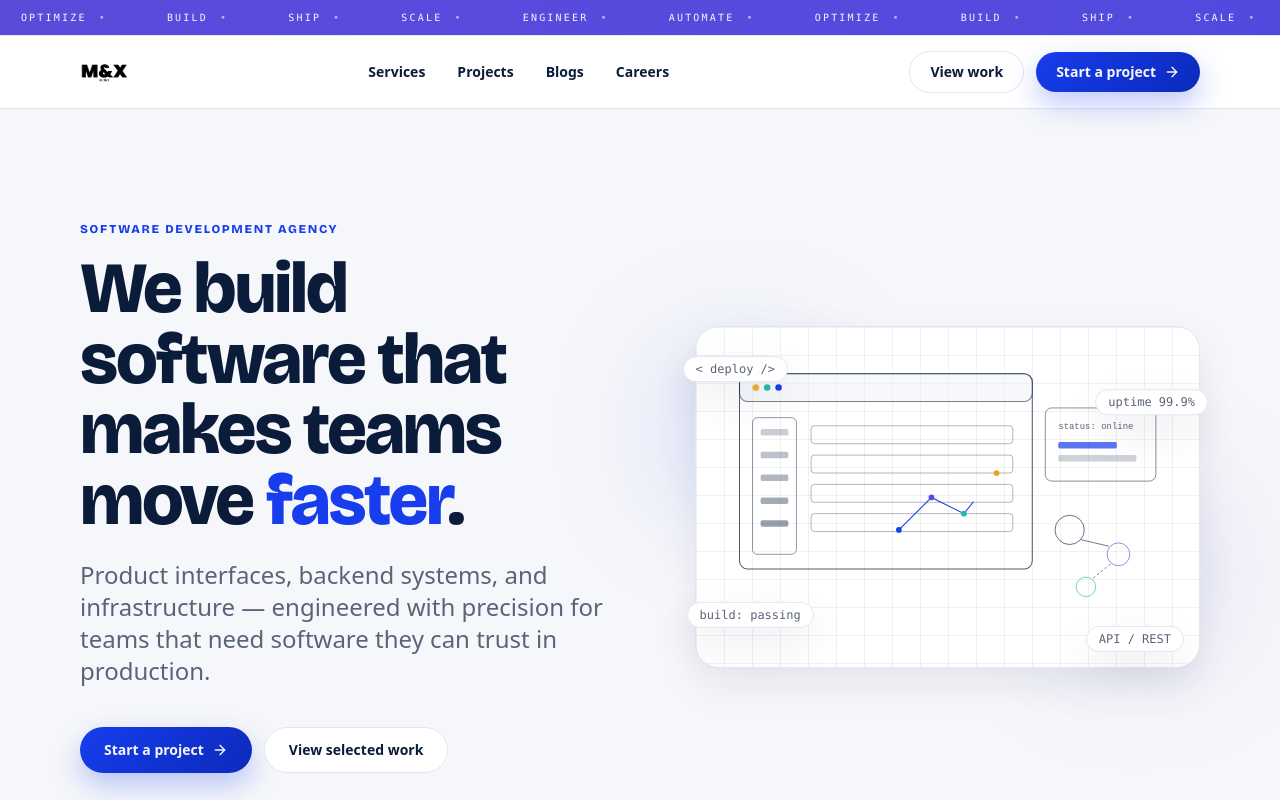
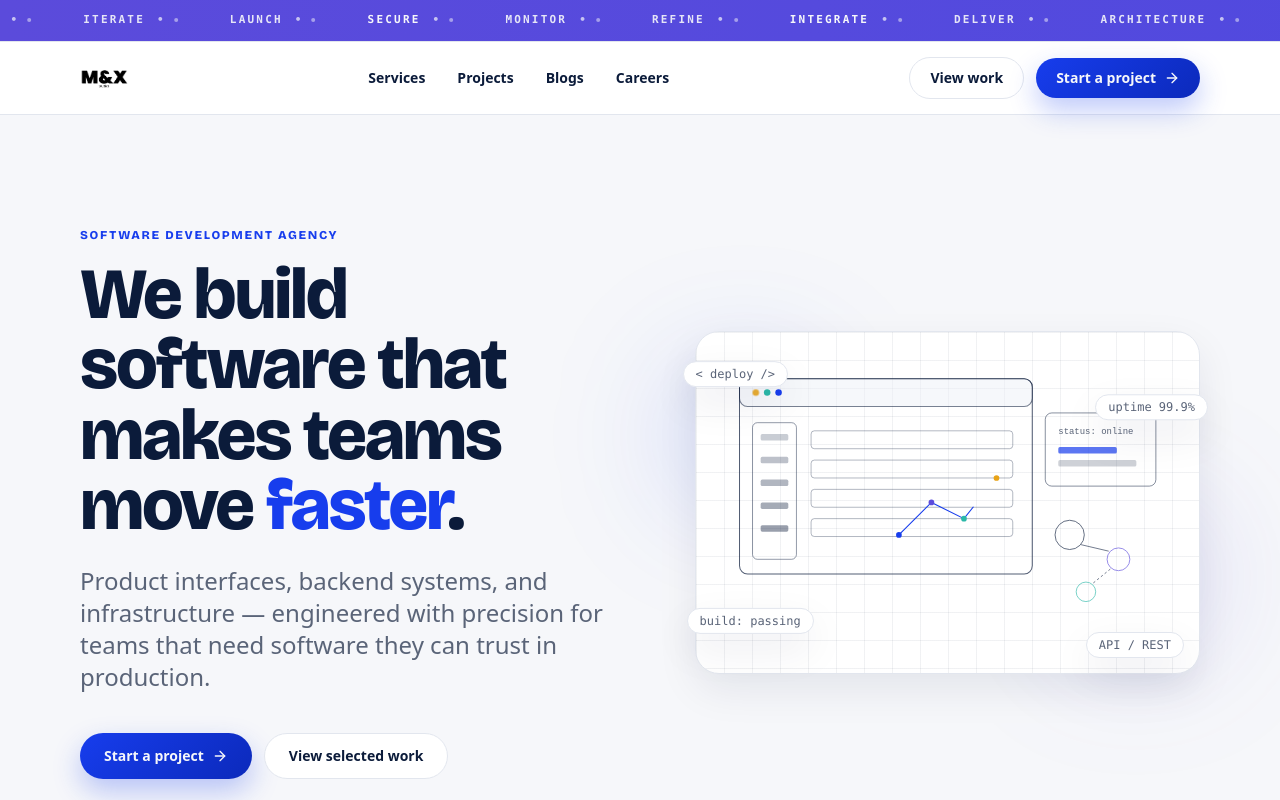
Before and after one commit to maxycagne/M-X_Studio, a React (Vite) app in the folder mxwebsite/: page / in a window 1280 px wide. Shown: the top 800 px of the page. Built offline with nearby package versions, Linux system fonts and the light colour scheme; a web font is replaced by a local one.

Commit message:
Enhance SiteMarquee component by expanding the ITEMS array with additional keywords, improving the marquee's content. Update styling for better visual presentation and adjust item rendering for improved clarity.

```diff
--- a/mxwebsite/Components/SiteMarquee.tsx
+++ b/mxwebsite/Components/SiteMarquee.tsx
@@ -5,27 +5,50 @@ const ITEMS = [
   "ENGINEER",
   "AUTOMATE",
   "OPTIMIZE",
-];
+  "DEPLOY",
+  "ITERATE",
+  "LAUNCH",
+  "SECURE",
+  "MONITOR",
+  "REFINE",
+  "INTEGRATE",
+  "DELIVER",
+  "ARCHITECTURE",
+  "PRODUCT SYSTEMS",
+  "CLEAN CODE",
+  "FAST FEEDBACK",
+  "UPTIME 99.9%",
+  "BUILD: PASSING",
+  "STATUS: ONLINE",
+  "FROM IDEA → PRODUCTION",
+  "CUSTOM-BUILT",
+  "BUSINESS-FIRST",
+  "END-TO-END",
+  "LONG-TERM PARTNERS",
+] as const;
 
 const SiteMarquee = () => {
-  const sequence = [...ITEMS, ...ITEMS, ...ITEMS, ...ITEMS];
-
   return (
     <div
-      className="marquee-band overflow-hidden border-b border-border py-2.5 text-background"
+      className="marquee-band overflow-hidden border-b border-border py-3 text-background"
       role="presentation"
       aria-hidden="true"
     >
       <div className="flex w-max animate-marquee">
         {[0, 1].map((copy) => (
           <div key={copy} className="flex items-center">
-            {sequence.map((item, index) => (
+            {ITEMS.map((item, index) => (
               <span
                 key={`${copy}-${item}-${index}`}
-                className="px-4 font-mono text-[10px] font-medium uppercase tracking-[0.22em] sm:px-6"
+                className="inline-flex items-center px-3 font-mono text-[10px] font-semibold uppercase tracking-[0.2em] sm:px-5 sm:text-[11px]"
               >
-                {item}
-                <span className="mx-3 opacity-60">•</span>
+                <span className={index % 3 === 0 ? "opacity-100" : "opacity-90"}>
+                  {item}
+                </span>
+                <span className="mx-3 inline-flex items-center gap-2 opacity-70" aria-hidden="true">
+                  <span>•</span>
+                  <span className="hidden h-1 w-1 rounded-full bg-background/70 sm:inline-block" />
+                </span>
               </span>
             ))}
           </div>
```
